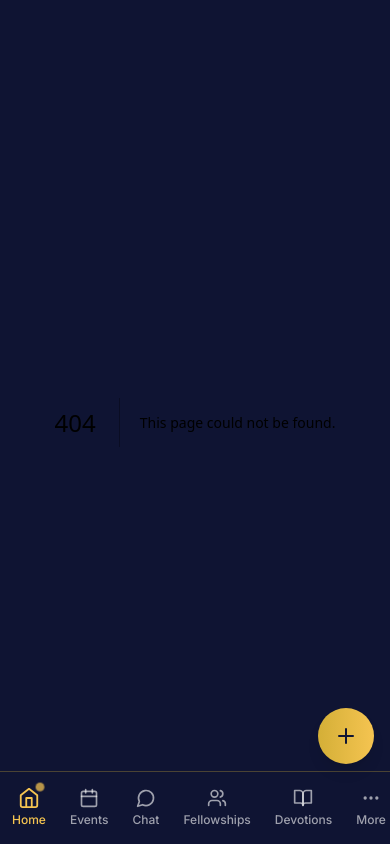
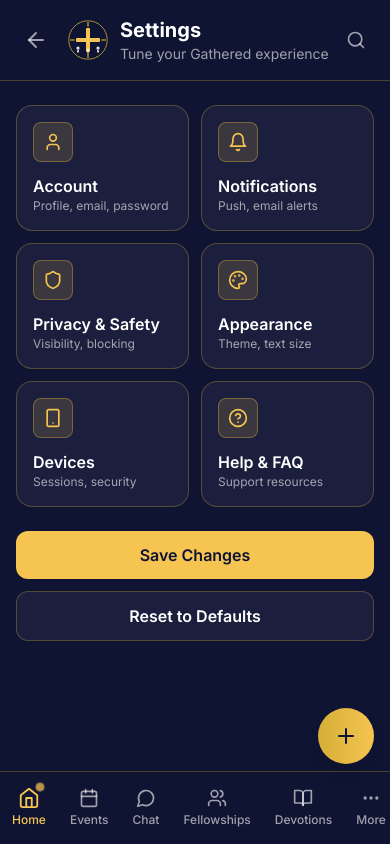
Before and after one commit to eyinjusalako1/gourd, a Next.js app: page /settings in a window 390 px wide. Before the commit this address had no page. Built offline with nearby package versions, Linux system fonts and the light colour scheme.

Commit message:
Onboarding: add target highlighting and centered tooltip; Settings: add mobile-friendly grid page

```diff
--- /dev/null
+++ b/src/app/settings/page.tsx
@@ -0,0 +1,48 @@
+'use client'
+
+import React from 'react'
+import AppHeader from '@/components/AppHeader'
+import { Bell, Shield, User, Palette, Smartphone, HelpCircle } from 'lucide-react'
+
+export default function SettingsPage() {
+  const sections = [
+    { id: 'account', title: 'Account', icon: User, desc: 'Profile, email, password' },
+    { id: 'notifications', title: 'Notifications', icon: Bell, desc: 'Push, email alerts' },
+    { id: 'privacy', title: 'Privacy & Safety', icon: Shield, desc: 'Visibility, blocking' },
+    { id: 'appearance', title: 'Appearance', icon: Palette, desc: 'Theme, text size' },
+    { id: 'devices', title: 'Devices', icon: Smartphone, desc: 'Sessions, security' },
+    { id: 'help', title: 'Help & FAQ', icon: HelpCircle, desc: 'Support resources' },
+  ]
+
+  return (
+    <div className="min-h-screen bg-[#0F1433] pb-20">
+      <AppHeader title="Settings" subtitle="Tune your Gathered experience" backHref="/dashboard" />
+
+      <div className="max-w-md mx-auto px-4 py-6">
+        <div className="grid grid-cols-2 gap-3">
+          {sections.map(sec => {
+            const Icon = sec.icon
+            return (
+              <button key={sec.id} className="bg-white/5 border border-[#D4AF37]/30 rounded-2xl p-4 text-left hover:bg-white/10 transition-colors">
+                <div className="w-10 h-10 rounded-lg bg-[#F5C451]/15 border border-[#D4AF37]/40 flex items-center justify-center mb-3">
+                  <Icon className="w-5 h-5 text-[#F5C451]" />
+                </div>
+                <div className="text-white font-semibold">{sec.title}</div>
+                <div className="text-white/60 text-xs">{sec.desc}</div>
+              </button>
+            )
+          })}
+        </div>
+
+        <div className="mt-6 space-y-3">
+          <button className="w-full bg-[#F5C451] text-[#0F1433] py-3 rounded-xl font-semibold hover:bg-[#D4AF37] transition-colors">
+            Save Changes
+          </button>
+          <button className="w-full bg-white/5 text-white py-3 rounded-xl font-semibold border border-[#D4AF37]/30 hover:bg-white/10 transition-colors">
+            Reset to Defaults
+          </button>
+        </div>
+      </div>
+    </div>
+  )
+}
--- a/src/components/OnboardingTutorial.tsx
+++ b/src/components/OnboardingTutorial.tsx
@@ -63,6 +63,7 @@ const tutorialSteps: TutorialStep[] = [
 export default function OnboardingTutorial({ onComplete }: OnboardingTutorialProps) {
   const [currentStep, setCurrentStep] = useState(0)
   const [isVisible, setIsVisible] = useState(false)
+  const [targetRect, setTargetRect] = useState<{top:number;left:number;width:number;height:number} | null>(null)
 
   useEffect(() => {
     // Check if user has completed tutorial
@@ -95,13 +96,51 @@ export default function OnboardingTutorial({ onComplete }: OnboardingTutorialPro
   const step = tutorialSteps[currentStep]
   const isLastStep = currentStep === tutorialSteps.length - 1
 
+  // Measure and highlight target if provided
+  useEffect(() => {
+    if (!step.target) {
+      setTargetRect(null)
+      return
+    }
+    const el = document.querySelector(step.target) as HTMLElement | null
+    if (!el) {
+      setTargetRect(null)
+      return
+    }
+    const rect = el.getBoundingClientRect()
+    const next = { top: rect.top + window.scrollY, left: rect.left + window.scrollX, width: rect.width, height: rect.height }
+    setTargetRect(next)
+    // Ensure into view
+    el.scrollIntoView({ block: 'center', behavior: 'smooth' })
+  }, [currentStep])
+
   return (
     <div className="fixed inset-0 z-50 pointer-events-none">
-      {/* Overlay with cutout */}
+      {/* Overlay */}
       <div className="absolute inset-0 bg-black/75 pointer-events-auto" />
 
-      {/* Tooltip - center on mobile, respect safe areas */}
-      <div className="absolute inset-x-0 top-1/2 -translate-y-1/2 max-w-sm mx-auto px-4 pointer-events-auto md:bottom-24 md:top-auto md:-translate-y-0">
+      {/* Highlight box */}
+      {targetRect && (
+        <div
+          className="absolute border-2 border-[#F5C451] rounded-xl shadow-[0_0_0_9999px_rgba(0,0,0,0.6)] pointer-events-none"
+          style={{
+            top: targetRect.top - 8 - window.scrollY,
+            left: targetRect.left - 8 - window.scrollX,
+            width: targetRect.width + 16,
+            height: targetRect.height + 16
+          }}
+        />
+      )}
+
+      {/* Tooltip - center on mobile, or near target if available */}
+      <div
+        className="absolute inset-x-0 max-w-sm mx-auto px-4 pointer-events-auto"
+        style={targetRect ? {
+          top: step.position === 'top' ? Math.max(16, targetRect.top - 140 - window.scrollY) : undefined,
+          left: '0', right: '0',
+          bottom: step.position === 'top' ? undefined : Math.max(24, window.innerHeight - (targetRect.top - window.scrollY) + 16)
+        } : { top: '50%', transform: 'translateY(-50%)' }}
+      >
         <div className="bg-[#0F1433] border-2 border-[#F5C451] rounded-2xl p-6 relative">
           {/* Close button (skip tutorial) */}
           {!isLastStep && (
```
